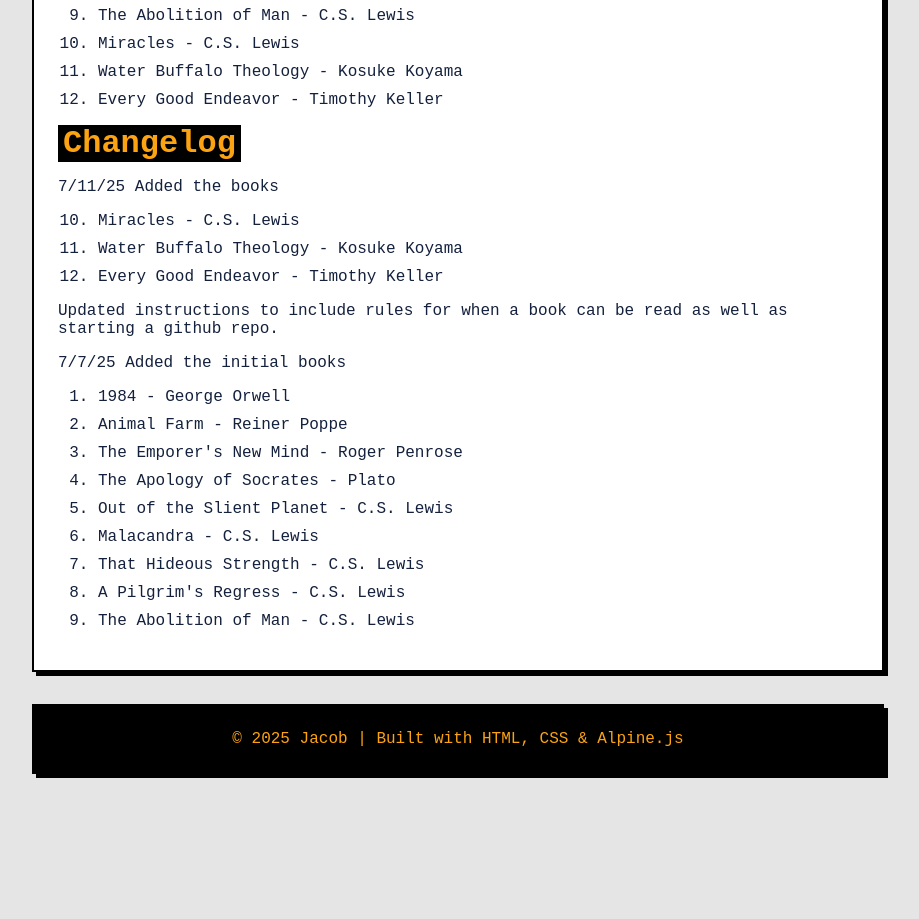
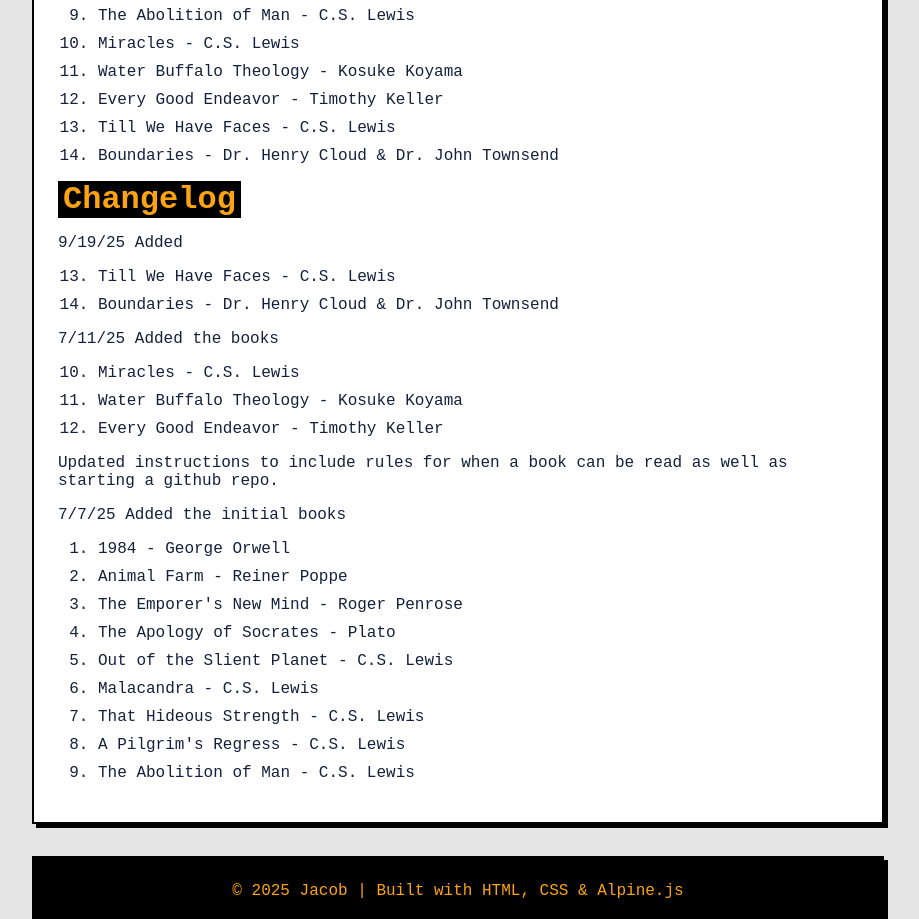
Before and after one commit to jbeers/jbeers.github.io, an Eleventy site: page article/book-list.md in a window 1280 px wide. Shown: the part 1644-2563 px from the top of the page, without its empty margins (182-1101 px from the left). Before the commit the page ends 2450 px from the top, so only its background shows below. Built offline with nearby package versions, Linux system fonts and the light colour scheme; Eleventy itself is replaced by a stand-in of ours; files that its build step writes are made by us from their sources.

Commit message:
Update book list

```diff
--- a/article/book-list.md
+++ b/article/book-list.md
@@ -56,8 +56,16 @@ They are not currently in the final order.
 10. Miracles - C.S. Lewis
 11. Water Buffalo Theology - Kosuke Koyama
 12. Every Good Endeavor - Timothy Keller
+13. Till We Have Faces - C.S. Lewis
+14. Boundaries - Dr. Henry Cloud & Dr. John Townsend
 
 ## Changelog
+
+9/19/25
+Added
+
+13. Till We Have Faces - C.S. Lewis
+14. Boundaries - Dr. Henry Cloud & Dr. John Townsend
 
 7/11/25
 Added the books
```
